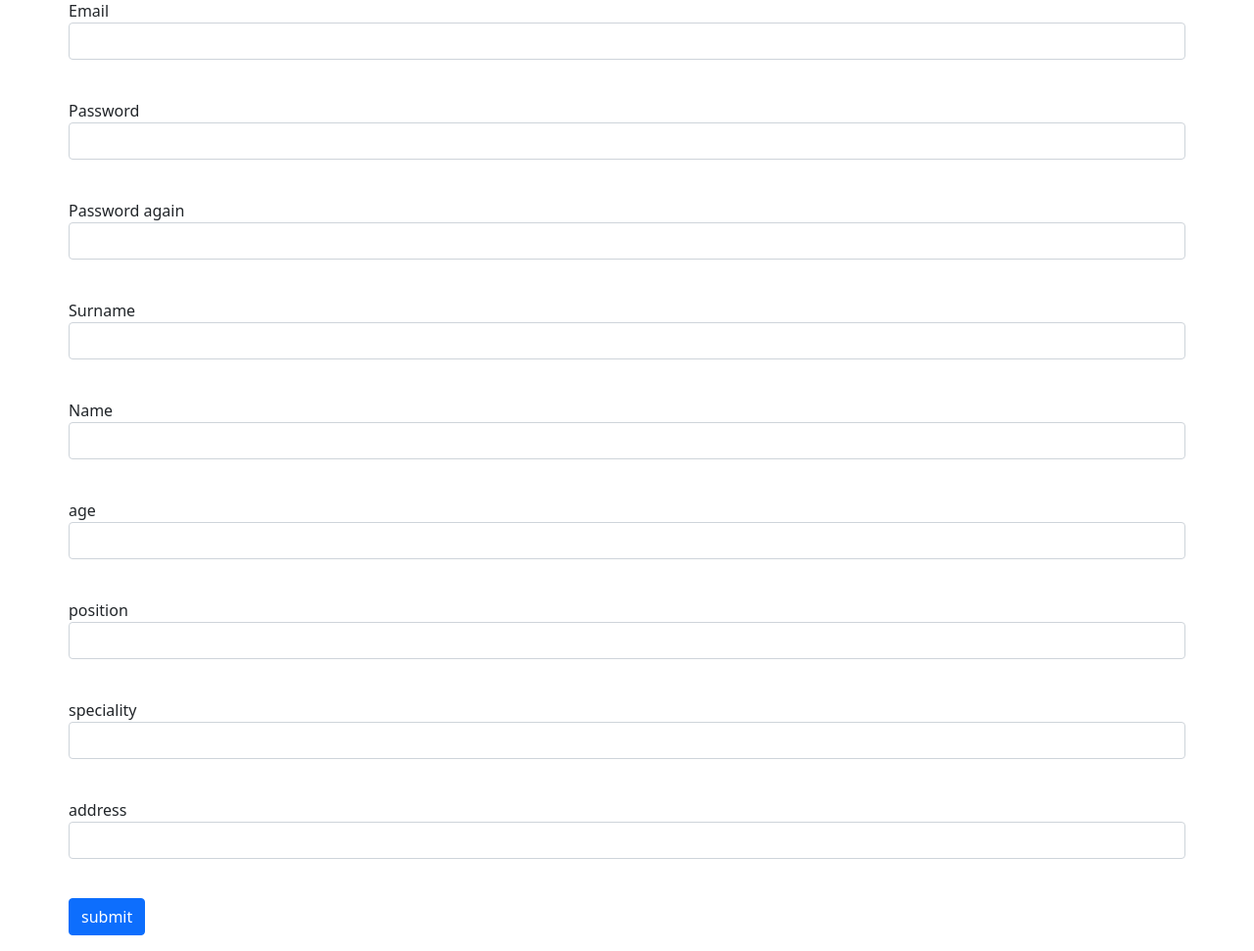
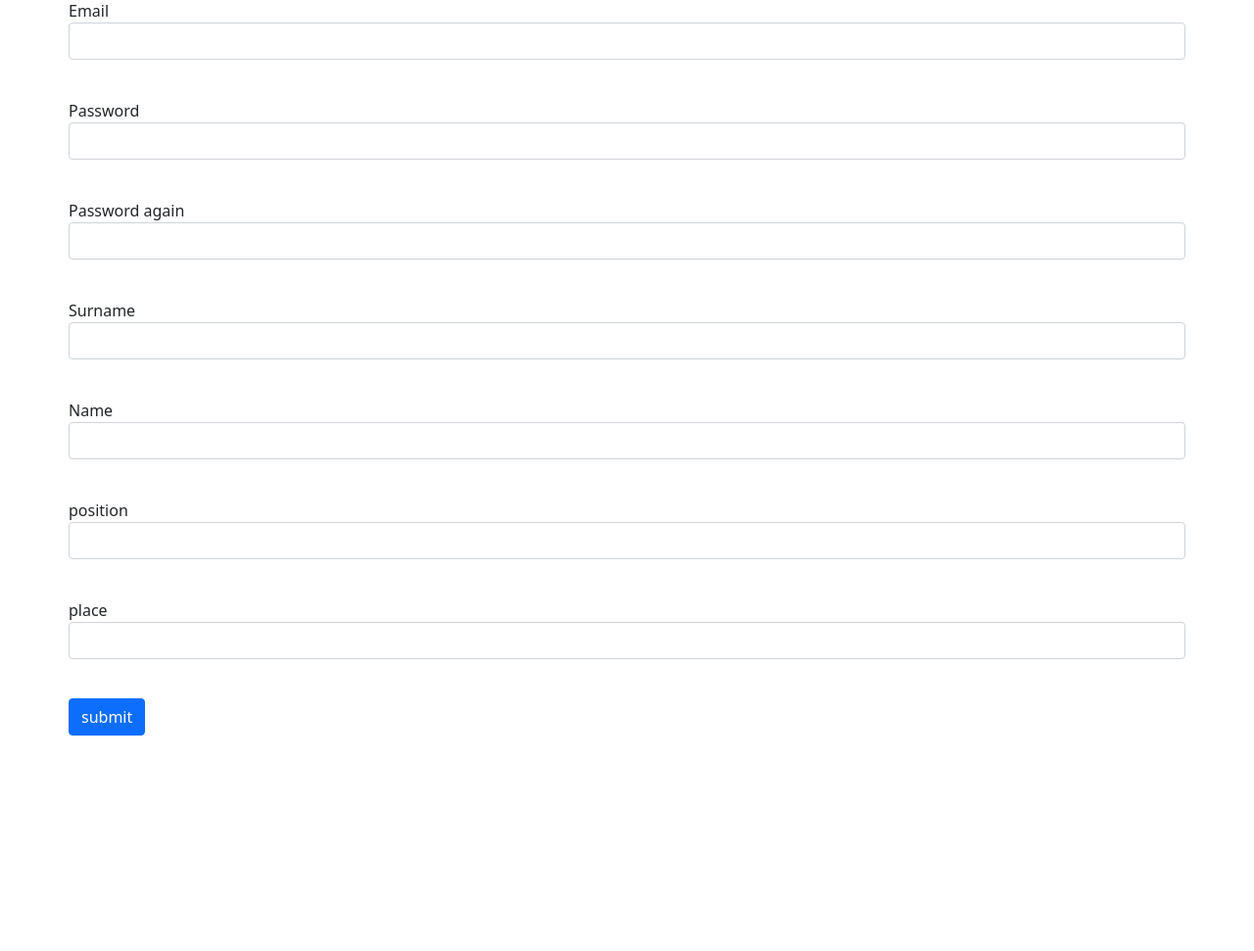
Before and after one commit to ewe08/Qubarion_shop, a Flask app: page /register in a window 1280 px wide. Shown: the part 200-1171 px from the top of the page at 98% size. After the commit the page ends 951 px from the top, so only its background shows below. Run offline with Flask 2, Linux system fonts and the light colour scheme.

```diff
--- a/data/category.py
+++ b/data/category.py
@@ -1,4 +1,4 @@
-import sqlalchemy
+"""import sqlalchemy
 from .db_session import SqlAlchemyBase
 
 
@@ -10,7 +10,7 @@ class Category(SqlAlchemyBase):
     association_table = sqlalchemy.Table(
         'association',
         SqlAlchemyBase.metadata,
-        sqlalchemy.Column('jobs', sqlalchemy.Integer,
+        sqlalchemy.Column('product', sqlalchemy.Integer,
                           sqlalchemy.ForeignKey('jobs.id')),
         sqlalchemy.Column('category', sqlalchemy.Integer,
                           sqlalchemy.ForeignKey('category.id'))
@@ -18,3 +18,4 @@ class Category(SqlAlchemyBase):
 
     def __repr__(self):
         return self.name
+"""
--- a/data/departments.py
+++ b/data/departments.py
@@ -1,4 +1,4 @@
-import sqlalchemy
+"""import sqlalchemy
 from sqlalchemy import orm
 
 from .db_session import SqlAlchemyBase
@@ -15,3 +15,4 @@ class Department(SqlAlchemyBase):
     members = sqlalchemy.Column(sqlalchemy.String)
     email = sqlalchemy.Column(sqlalchemy.String, unique=True)
     user = orm.relation('User')
+"""
--- a/forms/user.py
+++ b/forms/user.py
@@ -10,8 +10,7 @@ class RegisterForm(FlaskForm):
     password_again = PasswordField('Password again', validators=[DataRequired()])
     surname = StringField('Surname', validators=[DataRequired()])
     name = StringField('Name', validators=[DataRequired()])
-    age = StringField("age")
+
     position = StringField("position")
-    speciality = StringField("speciality")
-    address = StringField("address")
+    place = StringField("place")
     submit = SubmitField('submit')
--- a/main.py
+++ b/main.py
@@ -6,7 +6,7 @@ from werkzeug.exceptions import abort
 from data import db_session
 from data.products import Product
 from data.users import User
-from data.departments import Department
+#from data.departments import Department
 from forms.user import RegisterForm
 from forms.login import LoginForm
 from forms.jobs import JobsForm
@@ -37,7 +37,7 @@ def index():
 
 
 @app.route('/register', methods=['GET', 'POST'])
-def reqister():
+def register():
     form = RegisterForm()
     if form.validate_on_submit():
         if form.password.data != form.password_again.data:
@@ -50,13 +50,10 @@ def reqister():
                                    form=form,
                                    message="Такой пользователь уже есть")
         user = User(
+            name=form.name.data,
             surname=form.surname.data,
-            name=form.name.data,
             email=form.email.data,
-            age=form.age.data,
-            position=form.position.data,
-            speciality=form.speciality.data,
-            address=form.address.data,
+            place=form.place.data
         )
         user.set_password(form.password.data)
         db_sess.add(user)
--- a/templates/base.html
+++ b/templates/base.html
@@ -1,5 +1,5 @@
 <!DOCTYPE html>
-<html lang="en">
+<html lang="ru">
 
 <head>
     <meta charset="UTF-8">
--- a/templates/register.html
+++ b/templates/register.html
@@ -50,15 +50,6 @@
         {% endfor %}
     </p>
     <p>
-        {{ form.age.label }}<br>
-        {{ form.age(class="form-control") }}<br>
-        {% for error in form.age.errors %}
-            <p class="alert alert-danger" role="alert">
-                {{ error }}
-            </p>
-        {% endfor %}
-    </p>
-        <p>
         {{ form.position.label }}<br>
         {{ form.position(class="form-control") }}<br>
         {% for error in form.position.errors %}
@@ -68,18 +59,9 @@
         {% endfor %}
     </p>
     <p>
-        {{ form.speciality.label }}<br>
-        {{ form.speciality(class="form-control") }}<br>
-        {% for error in form.speciality.errors %}
-            <p class="alert alert-danger" role="alert">
-                {{ error }}
-            </p>
-        {% endfor %}
-    </p>
-    <p>
-        {{ form.address.label }}<br>
-        {{ form.address(class="form-control") }}<br>
-        {% for error in form.address.errors %}
+        {{ form.place.label }}<br>
+        {{ form.place(class="form-control") }}<br>
+        {% for error in form.place.errors %}
             <p class="alert alert-danger" role="alert">
                 {{ error }}
             </p>
```
Also changed, not shown: data/users.py (+10 -16 lines), db/db_session.py (deleted, +0 -33 lines), db/mars_explorer.db.
